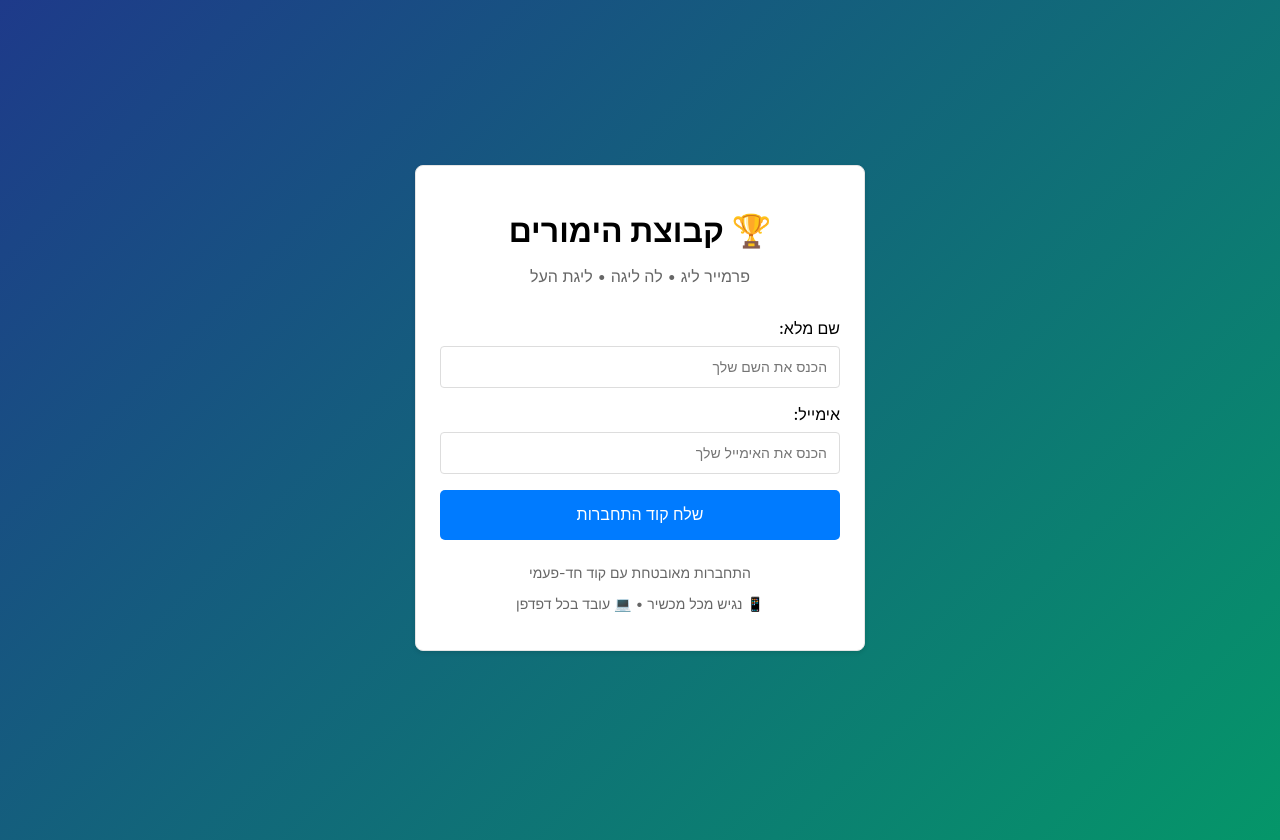
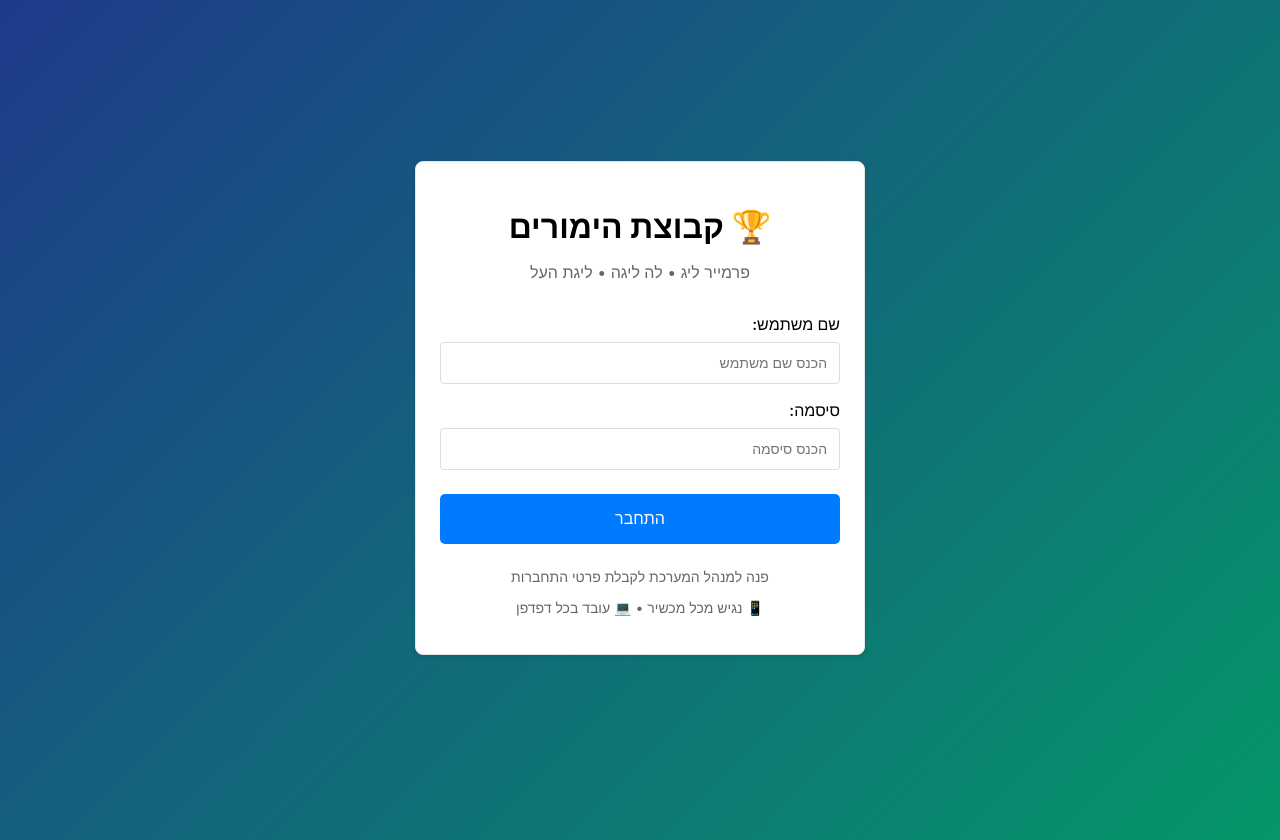
Before and after one commit to adielklein/football-betting, a React (Create React App) app in the folder frontend/: page / in a window 1280 px wide. Built offline with nearby package versions, Linux system fonts and the light colour scheme.

Commit message:
Switch to username/password auth

```diff
--- a/frontend/src/components/Login.js
+++ b/frontend/src/components/Login.js
@@ -1,73 +1,26 @@
-import React, { useState, useEffect } from 'react';
+import React, { useState } from 'react';
 
 function Login({ onLogin }) {
-  const [step, setStep] = useState('email'); // 'email' או 'code'
-  const [email, setEmail] = useState('');
-  const [name, setName] = useState('');
-  const [code, setCode] = useState('');
+  const [username, setUsername] = useState('');
+  const [password, setPassword] = useState('');
   const [loading, setLoading] = useState(false);
   const [message, setMessage] = useState('');
 
-  useEffect(() => {
-    // בדוק אם המשתמש חזר מהתחברות מוצלחת
-    const urlParams = new URLSearchParams(window.location.search);
-    const loginSuccess = urlParams.get('login');
-    const userData = urlParams.get('user');
-
-    if (loginSuccess === 'success' && userData) {
-      try {
-        const user = JSON.parse(decodeURIComponent(userData));
-        onLogin(user);
-        window.history.replaceState({}, document.title, window.location.pathname);
-      } catch (error) {
-        console.error('Error parsing user data:', error);
-      }
-    }
-  }, [onLogin]);
-
-  const handleEmailSubmit = async (e) => {
+  const handleSubmit = async (e) => {
     e.preventDefault();
-    if (!email || !name) {
-      setMessage('יש למלא שם ואימייל');
+    if (!username || !password) {
+      setMessage('יש למלא שם משתמש וסיסמה');
       return;
     }
 
     setLoading(true);
+    setMessage('');
+
     try {
-      const response = await fetch('https://football-betting-backend.onrender.com/api/auth/request-login', {
+      const response = await fetch('https://football-betting-backend.onrender.com/api/auth/login', {
         method: 'POST',
         headers: { 'Content-Type': 'application/json' },
-        body: JSON.stringify({ email, name })
-      });
-
-      const data = await response.json();
-
-      if (response.ok) {
-        setStep('code');
-        setMessage(`קוד נשלח ל-${email}`);
-      } else {
-        setMessage(data.message || 'שגיאה בשליחת הקוד');
-      }
-    } catch (error) {
-      setMessage('שגיאה בחיבור לשרת');
-    } finally {
-      setLoading(false);
-    }
-  };
-
-  const handleCodeSubmit = async (e) => {
-    e.preventDefault();
-    if (!code) {
-      setMessage('יש להכניס קוד');
-      return;
-    }
-
-    setLoading(true);
-    try {
-      const response = await fetch('https://football-betting-backend.onrender.com/api/auth/verify-login', {
-        method: 'POST',
-        headers: { 'Content-Type': 'application/json' },
-        body: JSON.stringify({ email, code })
+        body: JSON.stringify({ username, password })
       });
 
       const data = await response.json();
@@ -75,9 +28,10 @@ function Login({ onLogin }) {
       if (response.ok) {
         onLogin(data.user);
       } else {
-        setMessage(data.message || 'קוד שגוי');
+        setMessage(data.message || 'שם משתמש או סיסמה שגויים');
       }
     } catch (error) {
+      console.error('Login error:', error);
       setMessage('שגיאה בחיבור לשרת');
     } finally {
       setLoading(false);
@@ -101,34 +55,33 @@ function Login({ onLogin }) {
           <p style={{ color: '#666' }}>פרמייר ליג • לה ליגה • ליגת העל</p>
         </div>
 
-        {step === 'email' ? (
-          <form onSubmit={handleEmailSubmit}>
+        <form onSubmit={handleSubmit}>
           <div style={{ marginBottom: '1rem' }}>
             <label style={{ display: 'block', marginBottom: '0.5rem', fontWeight: '500' }}>
-                שם מלא:
+              שם משתמש:
             </label>
             <input
               type="text"
-                value={name}
-                onChange={(e) => setName(e.target.value)}
+              value={username}
+              onChange={(e) => setUsername(e.target.value)}
               className="input"
               style={{ width: '100%' }}
-                placeholder="הכנס את השם שלך"
+              placeholder="הכנס שם משתמש"
               required
             />
           </div>
 
-            <div style={{ marginBottom: '1rem' }}>
+          <div style={{ marginBottom: '1.5rem' }}>
             <label style={{ display: 'block', marginBottom: '0.5rem', fontWeight: '500' }}>
-                אימייל:
+              סיסמה:
             </label>
             <input
-                type="email"
-                value={email}
-                onChange={(e) => setEmail(e.target.value)}
+              type="password"
+              value={password}
+              onChange={(e) => setPassword(e.target.value)}
               className="input"
               style={{ width: '100%' }}
-                placeholder="הכנס את האימייל שלך"
+              placeholder="הכנס סיסמה"
               required
             />
           </div>
@@ -139,75 +92,16 @@ function Login({ onLogin }) {
             className="btn btn-primary"
             style={{ width: '100%', padding: '1rem', fontSize: '16px' }}
           >
-              {loading ? 'שולח קוד...' : 'שלח קוד התחברות'}
+            {loading ? 'מתחבר...' : 'התחבר'}
           </button>
         </form>
-        ) : (
-          <form onSubmit={handleCodeSubmit}>
-            <div style={{ marginBottom: '1rem', textAlign: 'center' }}>
-              <p style={{ color: '#666', marginBottom: '1rem' }}>
-                שלחנו קוד בן 4 ספרות ל:
-              </p>
-              <p style={{ fontWeight: 'bold' }}>{email}</p>
-            </div>
-
-            <div style={{ marginBottom: '1rem' }}>
-              <label style={{ display: 'block', marginBottom: '0.5rem', fontWeight: '500' }}>
-                קוד התחברות:
-              </label>
-              <input
-                type="text"
-                value={code}
-                onChange={(e) => setCode(e.target.value)}
-                className="input"
-                style={{
-                  width: '100%',
-                  textAlign: 'center',
-                  fontSize: '24px',
-                  letterSpacing: '8px',
-                  padding: '1rem'
-                }}
-                placeholder="0000"
-                maxLength="4"
-                required
-              />
-            </div>
-
-            <button
-              type="submit"
-              disabled={loading}
-              className="btn btn-primary"
-              style={{ width: '100%', padding: '1rem', fontSize: '16px', marginBottom: '1rem' }}
-            >
-              {loading ? 'מתחבר...' : 'התחבר'}
-            </button>
-
-            <button
-              type="button"
-              onClick={() => {
-                setStep('email');
-                setCode('');
-                setMessage('');
-              }}
-              className="btn"
-              style={{
-                width: '100%',
-                padding: '0.5rem',
-                backgroundColor: '#f8f9fa',
-                color: '#666'
-              }}
-            >
-              חזור לשלוח קוד חדש
-            </button>
-          </form>
-        )}
 
         {message && (
           <div style={{
             marginTop: '1rem',
             padding: '0.75rem',
-            backgroundColor: message.includes('שגיאה') ? '#f8d7da' : '#d4edda',
-            color: message.includes('שגיאה') ? '#721c24' : '#155724',
+            backgroundColor: message.includes('שגיאה') || message.includes('שגויים') ? '#f8d7da' : '#d4edda',
+            color: message.includes('שגיאה') || message.includes('שגויים') ? '#721c24' : '#155724',
             borderRadius: '4px',
             textAlign: 'center'
           }}>
@@ -216,7 +110,7 @@ function Login({ onLogin }) {
         )}
 
         <div style={{ textAlign: 'center', marginTop: '1.5rem', color: '#666', fontSize: '14px' }}>
-          <p>התחברות מאובטחת עם קוד חד-פעמי</p>
+          <p>פנה למנהל המערכת לקבלת פרטי התחברות</p>
           <p>📱 נגיש מכל מכשיר • 💻 עובד בכל דפדפן</p>
         </div>
       </div>
```
Lines whose indentation alone changed are shown as unchanged.
